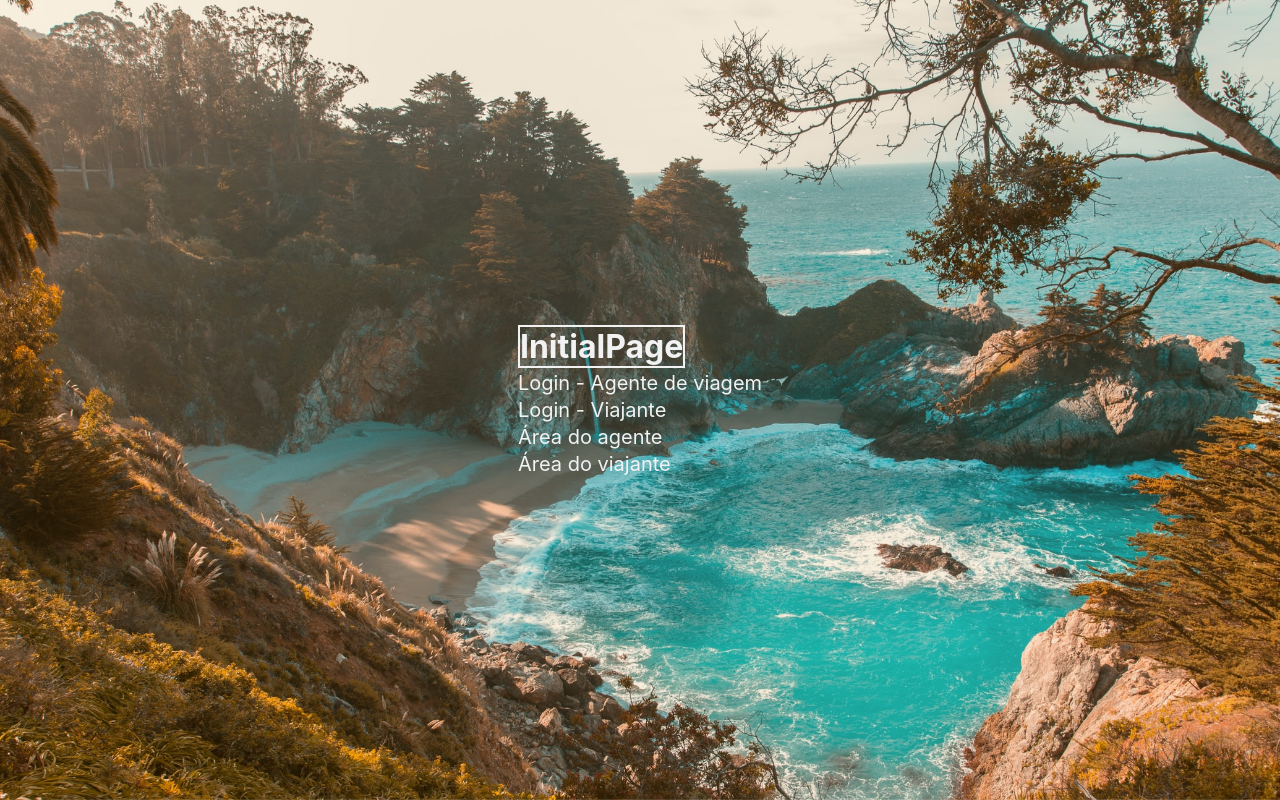
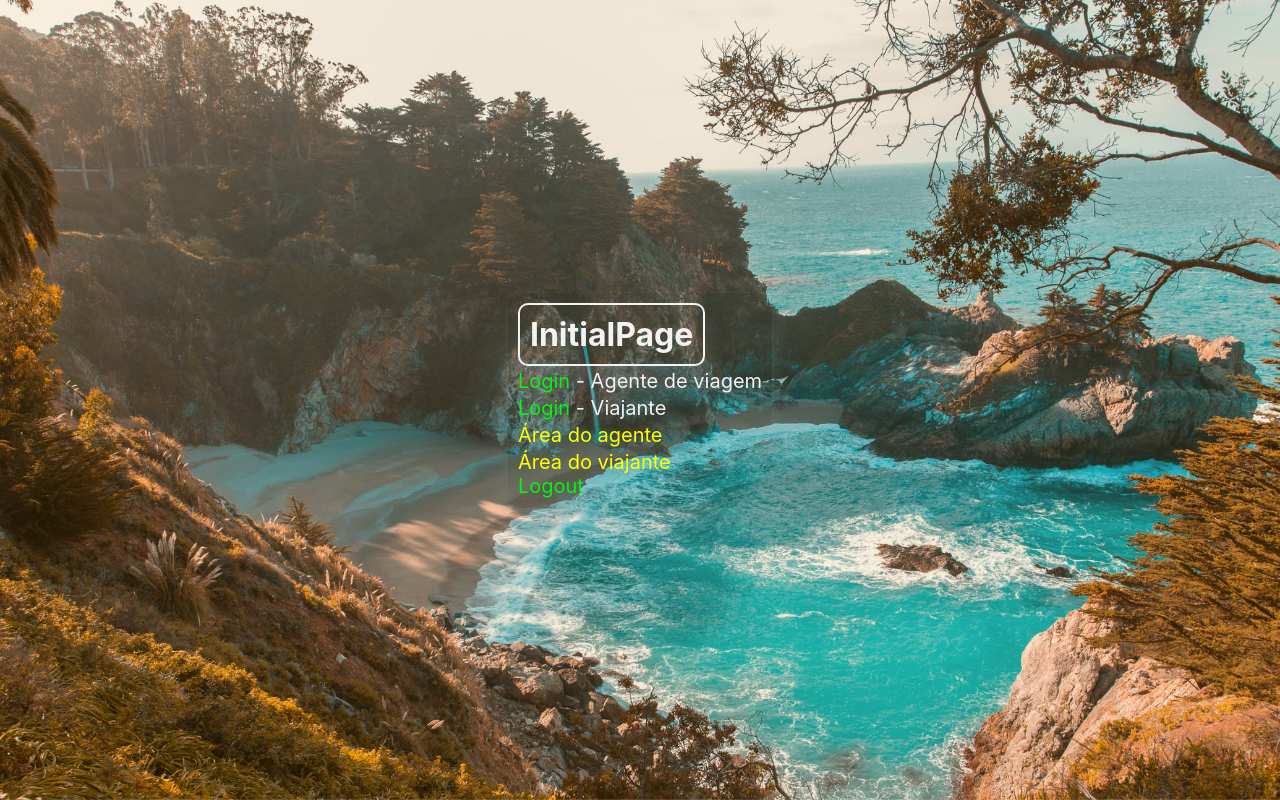
Before and after one commit to lucasranieri66/trip-manager-front, a React (Create React App) app: page / in a window 1280 px wide. Built offline with nearby package versions, Linux system fonts and the light colour scheme.

Commit message:
ajustes de css

```diff
--- a/src/modules/auth/Signin.js
+++ b/src/modules/auth/Signin.js
@@ -51,12 +51,12 @@ function Signin(props) {
 
   return (
     <div className='absolute'>
-      <div id='initialPageContainer'>
-        <div>
+      <div id='initialPageContainer' >
+        <div className='teste'>
           <div id='initialPageLogo'>
             <h1>Bem-Vindo {type == 'agent' ? 'Agente' : 'Viajante'}: faça seu login</h1>
           </div>
-          <form onSubmit={handleSubmit}>
+          <form onSubmit={handleSubmit} className='teste'>
             <label>
               <p>Usuario</p>
               <input type="text" onChange={e => setUserName(e.target.value)} />
@@ -66,11 +66,13 @@ function Signin(props) {
               <input type="password" onChange={e => setPassword(e.target.value)} />
             </label>
             <div>
-              <button type="submit">Submit</button>
+              <button type="submit" className=''>Submit</button>
             </div>
           </form>
-          <Link to={'/agent/signup'}>Cadastre-se</Link>
-          <Link to={'/'}>Voltar</Link>
+          <div style={{ display: "flex", flexDirection: "column" }}>
+            <Link to={'/agent/signup'}>Cadastre-se</Link>
+            <Link to={'/'}>Voltar</Link>
+          </div>
         </div>
       </div>
     </div>
--- a/src/modules/auth/Signup.js
+++ b/src/modules/auth/Signup.js
@@ -66,16 +66,16 @@ function Signin(props) {
   }
 
   return (
-    <div className="absolute">
-      <div id="initialPageContainer">
-        <div>
-          <div id="initialPageLogo">
+    <div className="absolute" >
+      <div id="initialPageContainer" className="teste">
+        <div className="teste">
+          <div id="initialPageLogo" className="teste">
             <h1>Bem-Vindo {type == "agent" ? "Agente" : "Viajante"}: faça seu cadastro</h1>
           </div>
-          <div className="highlight">
+          <div className="">
             <form onSubmit={handleSubmit}>
               <div style={{ display: 'flex' }}>
-                <div>
+                <div className="teste">
                   <label>
                     <p>Usuario</p>
                     <input type="text" onChange={e => setUsername(e.target.value)} />
@@ -93,7 +93,7 @@ function Signin(props) {
                     <input type="text" onChange={e => setEmail(e.target.value)} />
                   </label>
                 </div>
-                <div style={{ marginLeft: '20px' }}>
+                <div style={{ marginLeft: '20px' }} className="teste">
                   {showCompany(type)}
                   <label>
                     <p>Senha</p>
--- a/src/modules/common/authBase.css
+++ b/src/modules/common/authBase.css
@@ -45,7 +45,7 @@ a{
 }
 .highlight{
     display: inline-block;
-    background-color: rgba(218, 142, 2, 0.199);
+    /* background-color: rgba(218, 142, 2, 0.199); */
     padding: 10px;
 
 }
--- a/src/modules/initialPage/InitialPage.js
+++ b/src/modules/initialPage/InitialPage.js
@@ -2,6 +2,12 @@ import { Navigate } from 'react-router-dom';
 import './InitialPage.css';
 
 function InitialPage(props) {
+
+    function logout() {
+        sessionStorage.clear()
+        window.location.reload()
+    }
+
     if (props.isAuth)
         return (
             <Navigate to={{ pathname: '/test' }} />
@@ -10,15 +16,16 @@ function InitialPage(props) {
         return (
             <div className='absolute'>
                 <div id='initialPageContainer' style={{ display: "flex", flexDirection: "column" }}>
-                    <div>
-                        <div id='initialPageLogo' style={{ display: "inline-block" }}>
+                    <div className='teste'>
+                        <div id='initialPageLogo' style={{ display: "inline-block" }} className='teste'>
                             <h1>InitialPage</h1>
                         </div>
-                        <div id='loginType' style={{ display: "flex", flexDirection: "column", fontSize: '20px' }}>
-                            <a href='/agent/signin' style={{ marginTop: "3px" }}> Login - Agente de viagem </a>
-                            <a href='/traveller/signin' style={{ marginTop: "3px" }}> Login - Viajante </a>
-                            <a href='/agent/create-package' style={{ marginTop: "3px" }}>Área do agente</a>
-                            <a href='/traveller/view-package' style={{ marginTop: "3px" }}>Área do viajante</a>
+                        <div className='' id='loginType' style={{ display: "flex", flexDirection: "column", fontSize: '20px' }}>
+                            <a className='' href='/agent/signin' style={{ marginTop: "3px" }}> <span style={{ color: "#07f213" }}>Login</span> - Agente de viagem </a>
+                            <a className='' href='/traveller/signin' style={{ marginTop: "3px" }}> <span style={{ color: "#07f213" }}>Login</span> - Viajante </a>
+                            <a className='' href='/agent/create-package' style={{ marginTop: "3px", color: "yellow" }}>Área do agente</a>
+                            <a className='' href='/traveller/view-package' style={{ marginTop: "3px", color: "yellow" }}>Área do viajante</a>
+                            <div style={{ cursor: "pointer", color: "#07f213" }} onClick={logout}>Logout</div>
                         </div>
                     </div>
 
```
